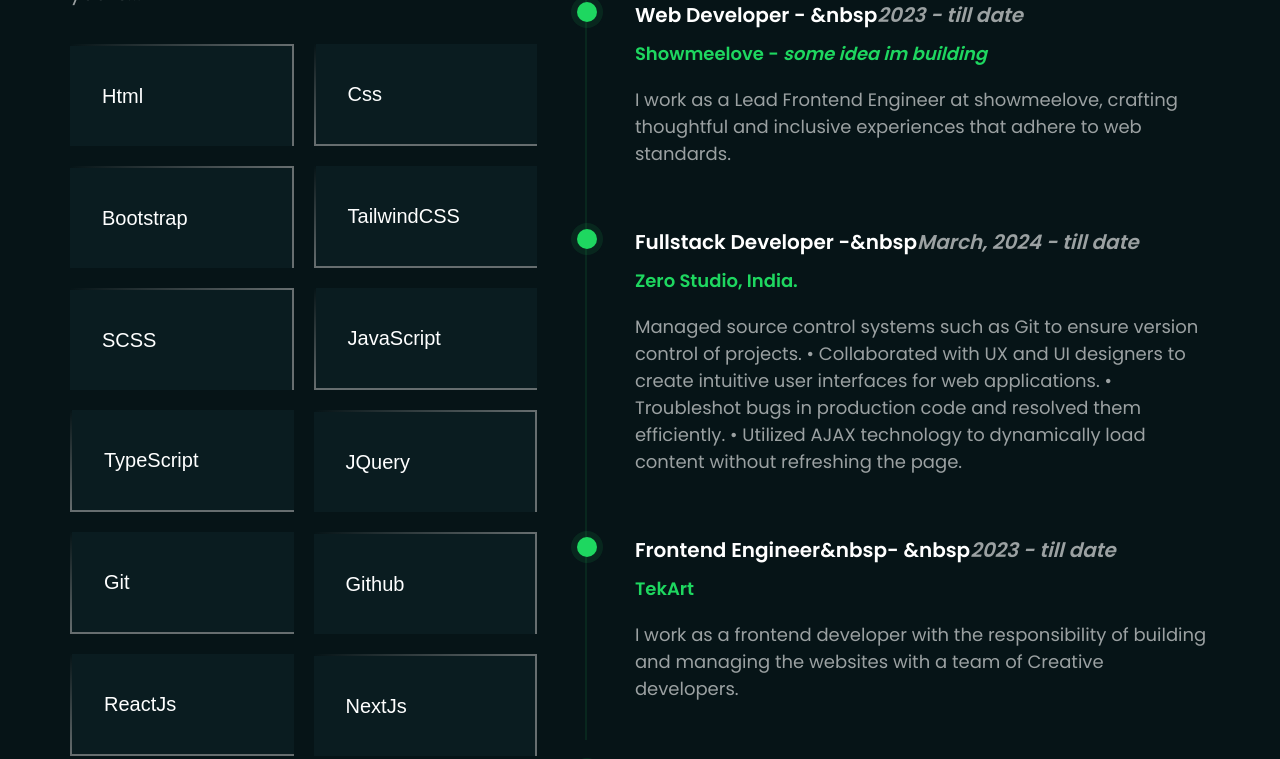
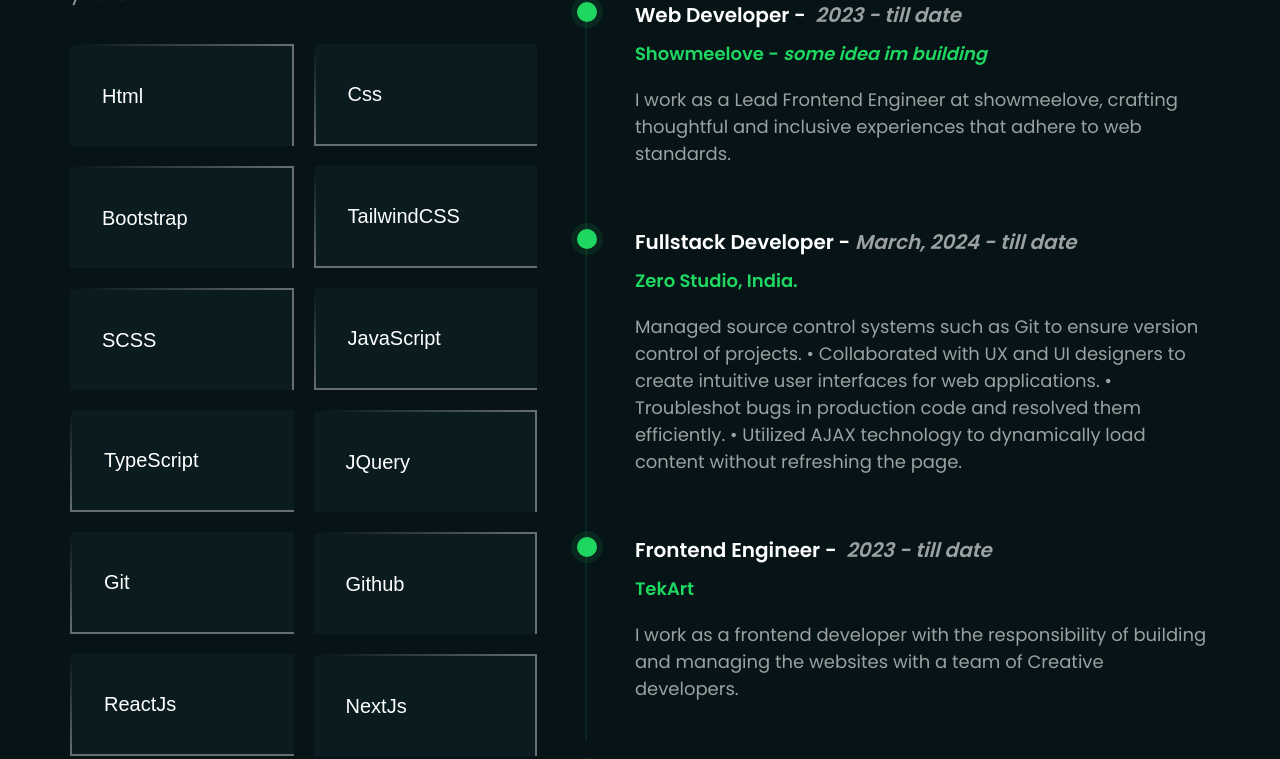
Before and after one commit to Victorola-coder/VickyJay, a React (Vite) app: page / in a window 1280 px wide. Shown: the part 7803-8562 px from the top of the page. Built offline with nearby package versions, Linux system fonts and the light colour scheme; a web font is replaced by a local one.

Commit message:
fixed, tested and deployed

```diff
--- a/src/Data/data.js
+++ b/src/Data/data.js
@@ -91,7 +91,7 @@ export const experienceData = [
     role: "Frontend Developer",
     span: "2023 - till date",
     comp: "TekArt",
-    desc: "I work as a Lead Frontend Engineer at Tekart, crafting thoughtful and inclusive experiences that adhere to web standards.",
+    desc: "I work as a Lead Frontend Engineer at TekArt, crafting thoughtful and inclusive experiences that adhere to web standards.",
   },
 ];
 
--- a/src/components/Experience.jsx
+++ b/src/components/Experience.jsx
@@ -1,6 +1,5 @@
 import { ExpCircle } from "./svgs";
 // import { Resume } from ".";
-Resume;
 import resumeUrl from "../utils/ovt.pdf";
 import Resume from "./resume";
 
@@ -34,7 +33,7 @@ const Experience = () => {
 
               <div>
                 <h3 className="font-semibold text-white lg:text-[20px] lg:leading-[30px]  ">
-                  Web Developer <span>-</span> &nbsp
+                  Web Developer <span>-</span> &nbsp;
                   <span className="italic text-[#FFFFFF99]">
                     2023 - till date
                   </span>
@@ -63,7 +62,7 @@ const Experience = () => {
 
               <div>
                 <h3 className="font-semibold text-white lg:text-[20px] lg:leading-[30px]  ">
-                  Fullstack Developer <span>-</span>&nbsp
+                  Fullstack Developer <span>-</span>&nbsp;
                   <span className="italic text-[#FFFFFF99]">
                     March, 2024 - till date
                   </span>
@@ -94,8 +93,8 @@ const Experience = () => {
 
               <div>
                 <h3 className="font-semibold text-white lg:text-[20px] lg:leading-[30px]  ">
-                  Frontend Engineer&nbsp
-                  <span>-</span> &nbsp
+                  Frontend Engineer&nbsp;
+                  <span>-</span> &nbsp;
                   <span className="italic text-[#FFFFFF99]">
                     2023 - till date
                   </span>
```
